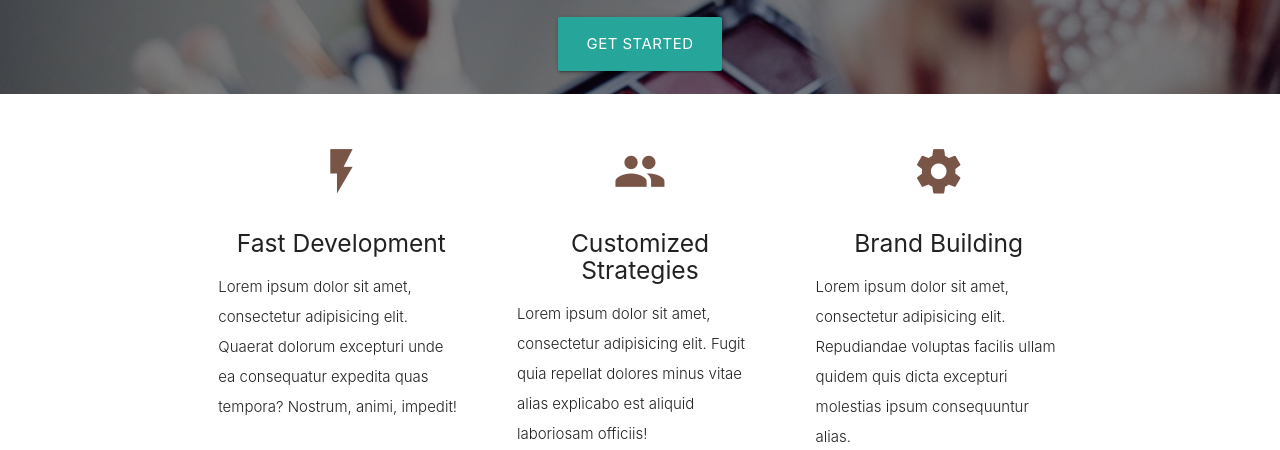
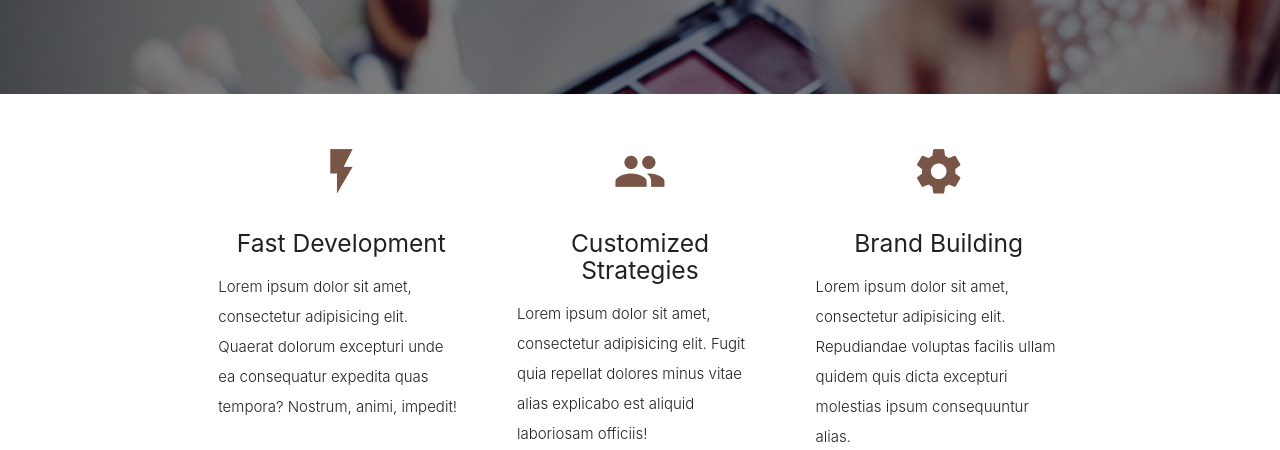
Before and after one commit to QuanPayne/BeautyAgencySite, a plain HTML site: page index.html in a window 1280 px wide. Shown: the part 350-800 px from the top of the page. Drawn offline with nearby package versions, Linux system fonts and the light colour scheme; files that its build step writes are made by us from their sources; files whose address does not match are found by name.

Commit message:
Updated "Get Started" button.

```diff
--- a/index.html
+++ b/index.html
@@ -37,9 +37,7 @@
         <div class="row center">
           <h5 class="header col s12 light"><p class="quote">We bring out the BOSS in beauty brands around the world.</p></h5>
         </div>
-        <div class="row center">
-          <a href="http://materializecss.com/getting-started.html" id="download-button" class="btn-large waves-effect waves-light teal lighten-1">Get Started</a>
-        </div>
+
         <br><br>
 
       </div>
```
